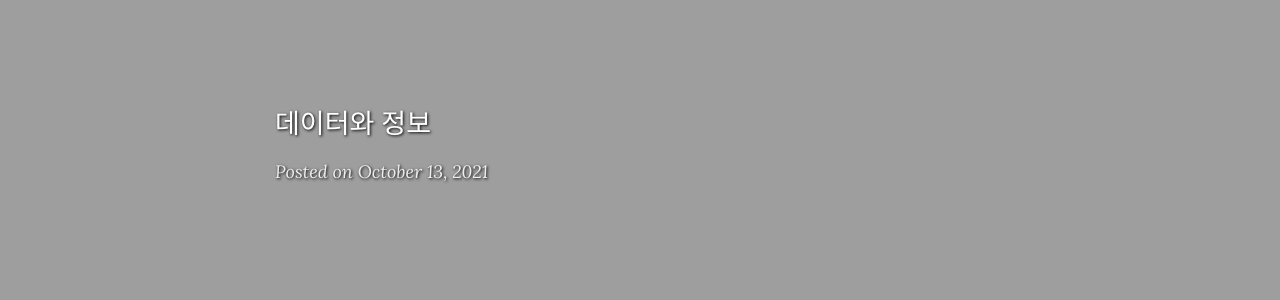
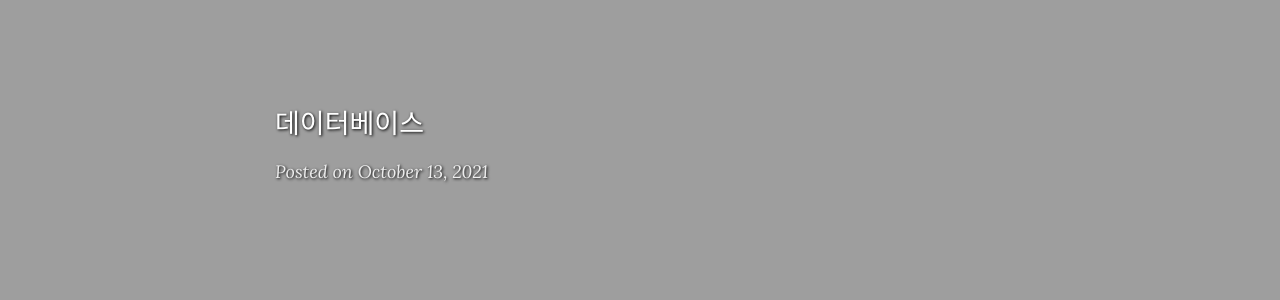
Before and after one commit to jinokiim/jinokiim.github.io, a Jekyll site: the page built from post_adsp/_posts/2021-10-13-part1_2.md, in a window 1280 px wide and 900 px high. Shown: the part 198-498 px from the top of the window. Built offline with Jekyll 4.4.1, drawn with Linux system fonts in a browser that asks for light colours; nearby versions of some CDN libraries; comment, search, counter and statistics services are not loaded.

Commit message:
Update 2021-10-13-part1_2.md

```diff
--- a/post_adsp/_posts/2021-10-13-part1_2.md
+++ b/post_adsp/_posts/2021-10-13-part1_2.md
@@ -1,7 +1,7 @@
 ---
 layout: post
 title: Part 1
-subtitle: 데이터와 정보
+subtitle: 데이터베이스
 gh-repo: jinokiim/jinokiim.github.io
 gh-badge: [star, fork, follow]
 thumbnail-img: /assets/img/sp/adspthumb.png
```
